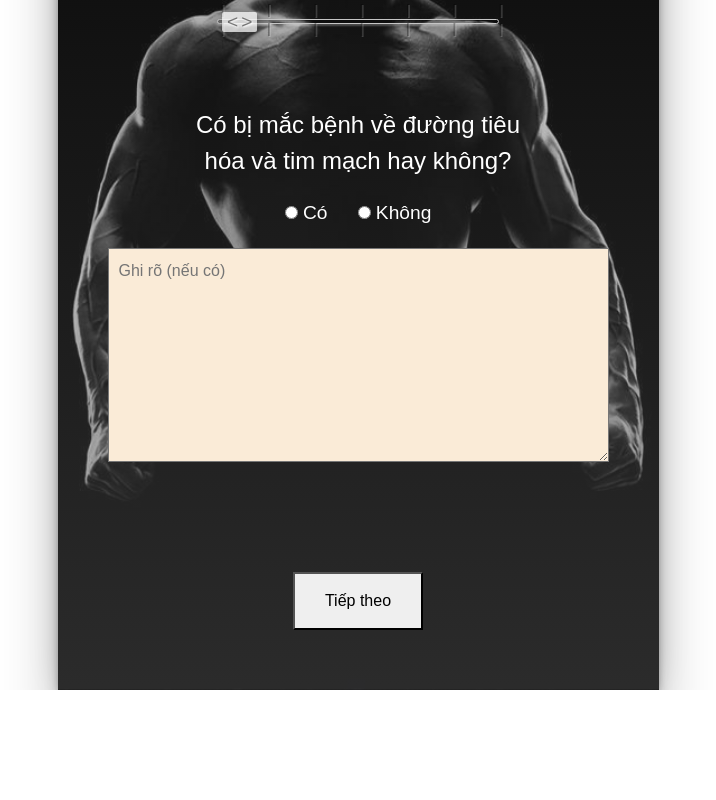
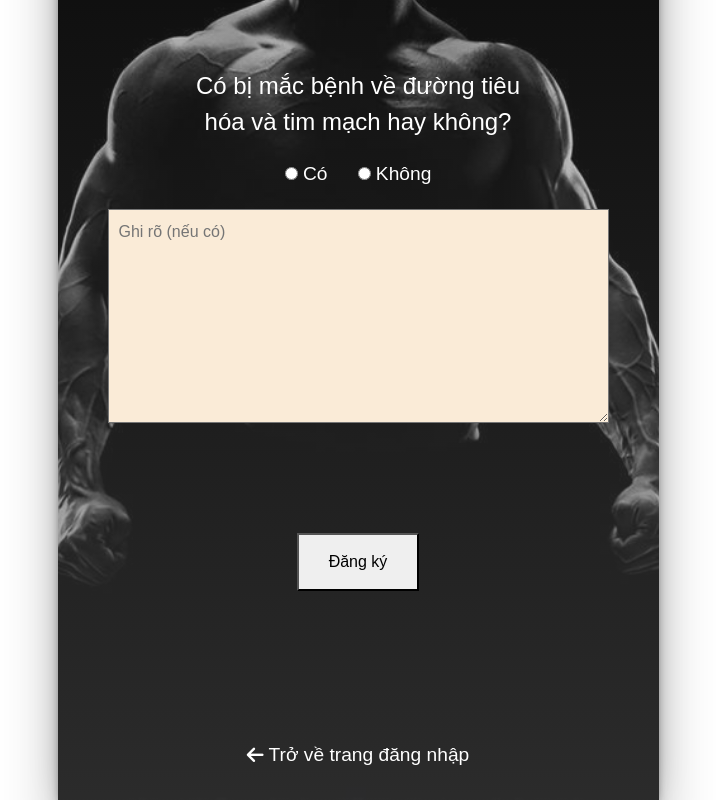
Before and after one commit to NguyenHoangAnhDuong/Project_CNPM, a plain HTML site: page src/healthInformation.html in a window 1280 px wide. Shown: the part 495-1295 px from the top of the page, without its empty margins (282-998 px from the left). Before the commit the page ends 1185 px from the top, so only its background shows below. Drawn offline with nearby package versions, Linux system fonts and the light colour scheme.

Commit message:
fix color

```diff
--- a/src/healthInformation.html
+++ b/src/healthInformation.html
@@ -53,7 +53,8 @@
                 </div>
                 <textarea class="noteExtra" name="extra" id="" cols="50" rows="8" placeholder="Ghi rõ (nếu có)"></textarea>
             </div>
-            <button id="btn__next" type="submit">Tiếp theo</button>
+            <button id="btn__next" type="submit">Đăng ký</button>
+            <a href="../src/login.html" class="revertLogin"><i class="fa-solid fa-arrow-left"></i>Trở về trang đăng nhập</a>
         </form>
     </div>
 </body>
--- a/style/styleHealthInf.css
+++ b/style/styleHealthInf.css
@@ -38,7 +38,7 @@ body {
     flex-direction: column;
     justify-content: center;
     align-items: center;
-    margin-top: 5%;
+    margin-top: 2%;
     background-image: linear-gradient(to bottom, rgba(0, 0, 0, 0), rgba(86, 86, 86, 0.5)), url('../image/abef54f8e36bcb657b8738253bbf94cb.jpg');
     background-size: cover;
     background-repeat: no-repeat;
@@ -205,3 +205,13 @@ body {
     background-color: brown;
     color: white;
 }
+.revertLogin{
+    margin-bottom: 30px;
+    font-size: 1.2rem;
+    color: white;
+    text-decoration: none;
+    display: flex;
+    justify-content: center;
+    align-items: center;
+    column-gap: 5px;
+}
```
Also changed, not shown: src/assessment.html (+1 -0 lines), src/register.html (+2 -2 lines).
